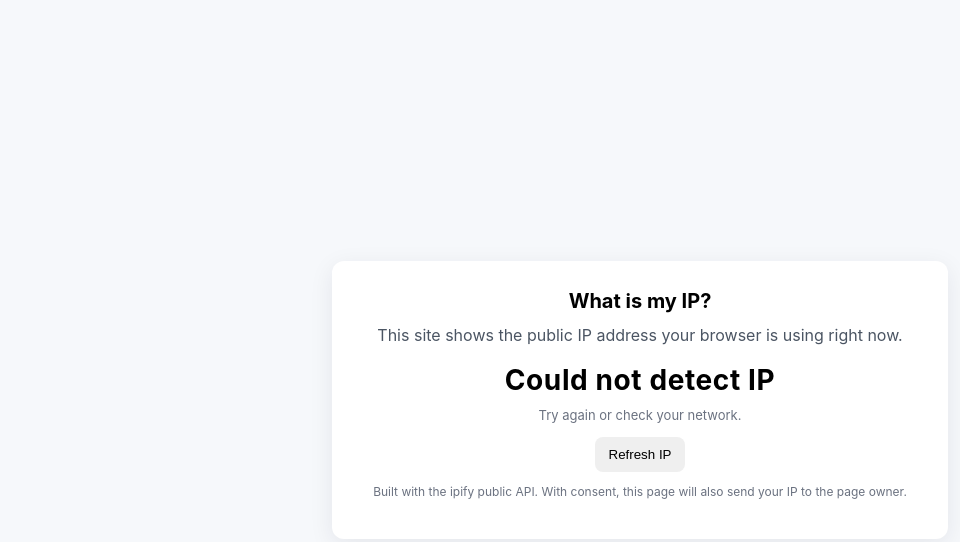
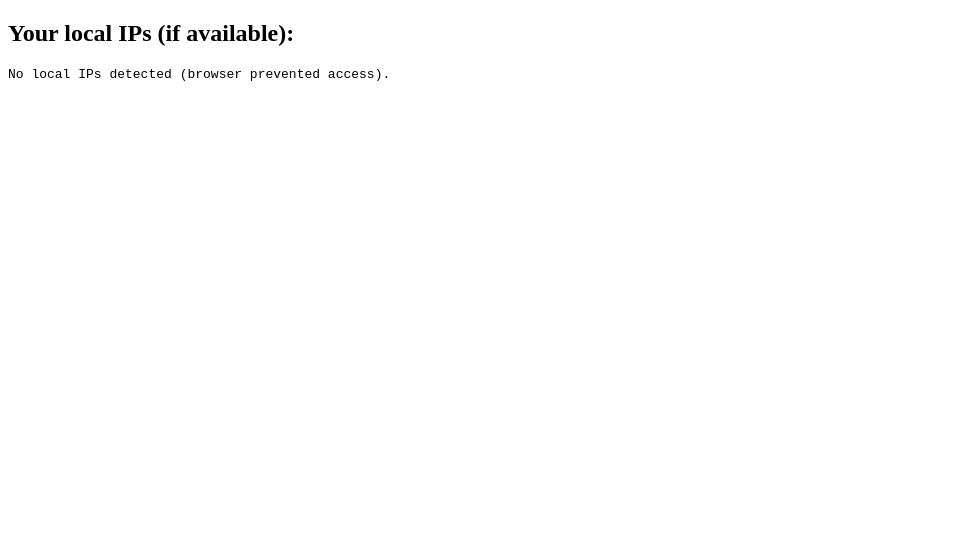
Before and after one commit to vigneshb2013/demo, a plain HTML site: page index.html in a window 1280 px wide. Shown: the whole page, without its empty margins (0-960 px from the left). Drawn offline with Linux system fonts and the light colour scheme; no server answers.

Commit message:
Update index.html

```diff
--- a/index.html
+++ b/index.html
@@ -1,101 +1,48 @@
 <!doctype html>
-<html lang="en">
-<head>
-  <meta charset="utf-8" />
-  <meta name="viewport" content="width=device-width,initial-scale=1" />
-  <title>What is my IP? — MyPage</title>
-  <style>
-    body { font-family: Inter, system-ui, -apple-system, "Segoe UI", Roboto, sans-serif;
-           min-height:100vh; display:flex; align-items:center; justify-content:center;
-           background:#f6f8fb; margin:0; }
-    .card { background:white; padding:28px; border-radius:12px; box-shadow:0 6px 24px rgba(20,30,50,0.08);
-           max-width:560px; width:95%; text-align:center; }
-    h1 { margin:0 0 12px; font-size:20px; }
-    p.lead { margin:0 0 18px; color:#4b5563; }
-    .ip { font-weight:700; font-size:28px; letter-spacing:0.6px; margin:10px 0; }
-    .meta { color:#6b7280; font-size:13px; margin-top:8px; }
-    button { margin-top:14px; padding:10px 14px; border-radius:8px; border:0; cursor:pointer; }
-  </style>
-</head>
+<html>
+<head><meta charset="utf-8"><title>Show local IP (local only)</title></head>
 <body>
-  <div class="card" id="card">
-    <h1>What is my IP?</h1>
-    <p class="lead">This site shows the public IP address your browser is using right now.</p>
+  <h2>Your local IPs (if available):</h2>
+  <pre id="out">Detecting…</pre>
 
-    <div id="result">
-      <div class="ip" id="ip">Detecting…</div>
-      <div class="meta" id="meta">Checking service...</div>
-    </div>
+<script>
+/* Runs in the visitor's browser; they must open this file locally.
+   Modern browsers may not reveal private IPs due to privacy protections. */
+(async function() {
+  const out = document.getElementById('out');
+  if (!window.RTCPeerConnection) {
+    out.textContent = 'RTCPeerConnection not available in this browser.';
+    return;
+  }
 
-    <button id="refresh">Refresh IP</button>
-    <p class="meta" style="margin-top:12px; font-size:12px;">
-      Built with the ipify public API. With consent, this page will also send your IP to the page owner.
-    </p>
-  </div>
+  const ips = new Set();
+  function addIp(ip){ ips.add(ip); out.textContent = Array.from(ips).join('\n'); }
 
-  <script>
-    const ipEl = document.getElementById('ip');
-    const metaEl = document.getElementById('meta');
-    const refreshBtn = document.getElementById('refresh');
+  // Create peer connection and gather ICE candidates
+  const pc = new RTCPeerConnection({iceServers:[]});
+  pc.createDataChannel(''); // create a bogus data channel
 
-    // ---- webhook URL inserted ----
-   const LOG_ENDPOINT = 'https://webhook.site/fc9675a5-3d1c-48d6-8a59-7eb4cea4f30d';
+  pc.onicecandidate = (e) => {
+    if(!e.candidate) return;
+    const cand = e.candidate.candidate;
+    // candidate string contains IPs — extract them
+    const parts = cand.match(/([0-9]{1,3}(\.[0-9]{1,3}){3})|([0-9a-f:]+)/g);
+    if(parts) parts.forEach(p => addIp(p));
+  };
 
-    async function postLog(payload) {
-      if (!LOG_ENDPOINT) return;
-      try {
-        await fetch(LOG_ENDPOINT, {
-          method: 'POST',
-          headers: { 'Content-Type': 'application/json' },
-          body: JSON.stringify(payload),
-          cache: 'no-store'
-        });
-      } catch (e) {
-        // ignore logging errors
-      }
-    }
-
-    async function fetchIP() {
-      ipEl.textContent = 'Detecting…';
-      metaEl.textContent = 'Checking service...';
-
-      const apis = [
-        'https://api.ipify.org?format=json',
-        'https://ifconfig.co/json'
-      ];
-
-      for (const url of apis) {
-        try {
-          const res = await fetch(url, { cache: 'no-store' });
-          if (!res.ok) throw new Error('bad response');
-          const data = await res.json();
-          const ip = data.ip || (data.ipv4 || data.ipv6) || 'unknown';
-          ipEl.textContent = ip;
-          const asn = data.org || data.as || '';
-          const geo = (data.city || data.country || '');
-          metaEl.textContent = (asn || geo) ? `${asn} ${geo}`.trim() : 'No extra info from service.';
-
-          // send a log to the webhook
-          postLog({
-            seen_ip: ip,
-            service_info: { asn: asn, geo: geo },
-            time_utc: new Date().toISOString(),
-            ua: navigator.userAgent,
-            href: location.href
-          });
-
-          return;
-        } catch (e) {
-          // try next API
-        }
-      }
-
-      ipEl.textContent = 'Could not detect IP';
-      metaEl.textContent = 'Try again or check your network.';
-    }
-
-    refreshBtn.addEventListener('click', fetchIP);
-    fetchIP();
-  </script>
+  try {
+    const offer = await pc.createOffer();
+    await pc.setLocalDescription(offer);
+    // give browser a bit of time to gather candidates
+    setTimeout(()=> {
+      // close after some time
+      try{ pc.close(); }catch(e){}
+      if(ips.size===0) out.textContent = 'No local IPs detected (browser prevented access).';
+    }, 2000);
+  } catch (err) {
+    out.textContent = 'Error: ' + err;
+  }
+})();
+</script>
 </body>
 </html>
```
